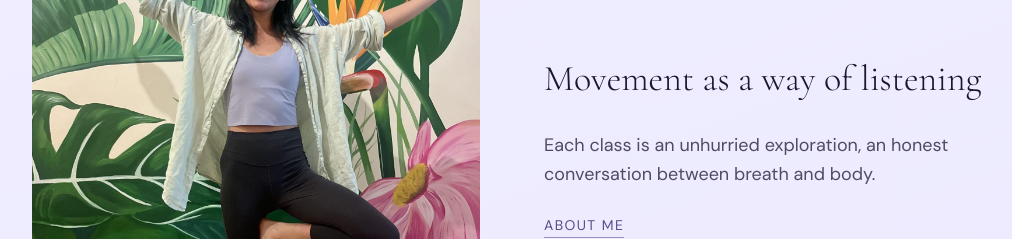
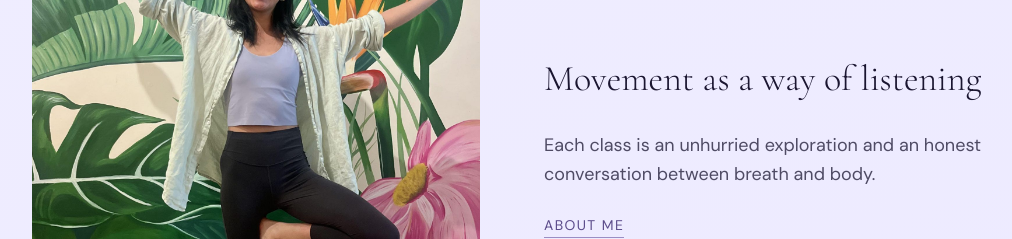
Before and after one commit to JuliaHu1/yoga, a Next.js app: page / in a window 1280 px wide. Shown: the part 2200-2439 px from the top of the page, without its empty margins (128-1140 px from the left). Built offline with nearby package versions, Linux system fonts and the light colour scheme.

Commit message:
Fix comma to 'and' in portrait section copy

```diff
--- a/app/page.tsx
+++ b/app/page.tsx
@@ -115,7 +115,7 @@ export default function Home() {
               Movement as a way of listening
             </h2>
             <p className="text-[#1A1530]/75 leading-relaxed text-lg mb-6">
-              Each class is an unhurried exploration, an honest conversation between breath and body.
+              Each class is an unhurried exploration and an honest conversation between breath and body.
             </p>
             <Link
               href="/about"
```
